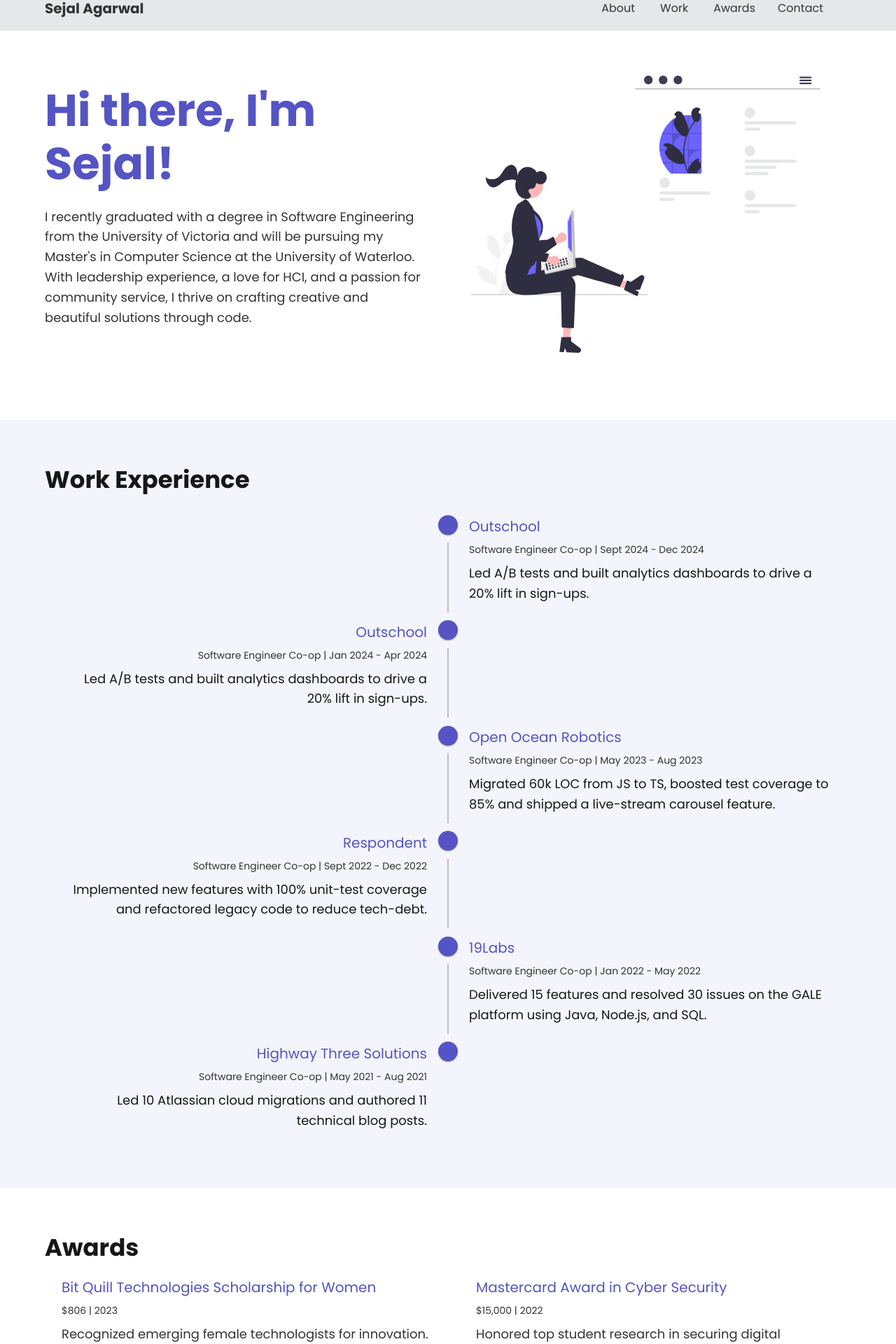
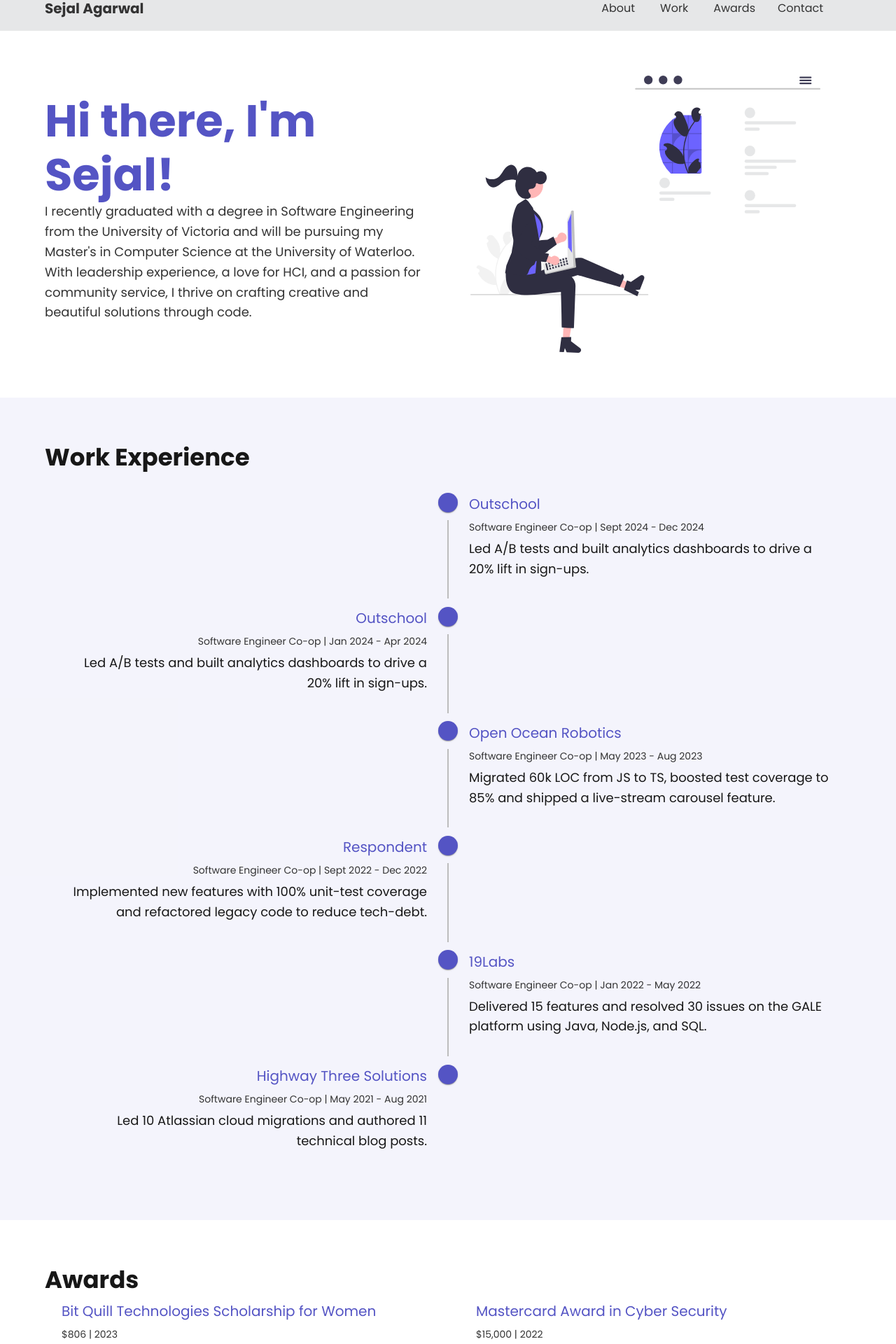
Before and after one commit to sejal-agarwal/personal-site, a Next.js app: page / in a window 1280 px wide. Shown: the part 20-1940 px from the top of the page at 70% size. Built offline with nearby package versions, Linux system fonts and the light colour scheme; some icons are missing.

Commit message:
fix spacing

```diff
--- /dev/null
+++ b/src/app/components/About.tsx
@@ -0,0 +1,61 @@
+"use client";
+import * as React from "react";
+import Image from "next/image";
+import { Box, Container, Typography } from "@mui/material";
+
+import womanProgrammer from "../../../public/womanProgrammer.svg";
+
+export default function About() {
+  return (
+    <>
+      <Box
+        component="section"
+        id="about"
+        sx={{
+          bgcolor: "background.default",
+          pt: { xs: 6, md: 8 },
+        }}
+      >
+        <Container maxWidth="lg">
+          <Box
+            sx={{
+              display: "flex",
+              flexDirection: { xs: "column-reverse", md: "row" },
+              alignItems: "center",
+              gap: { xs: 2, md: 8 },
+            }}
+          >
+            <Box sx={{ flex: 1 }}>
+              <Typography variant="h1" color="primary">
+                Hi there, I'm Sejal!
+              </Typography>
+              <Typography variant="body1" color="text.primary" paragraph>
+                I recently graduated with a degree in Software Engineering from
+                the University of Victoria and will be pursuing my Master's in
+                Computer Science at the University of Waterloo. With leadership
+                experience, a love for HCI, and a passion for community service,
+                I thrive on crafting creative and beautiful solutions through
+                code.
+              </Typography>
+            </Box>
+
+            <Box
+              sx={{
+                flex: 1,
+                textAlign: { xs: "center", md: "right" },
+              }}
+            >
+              <Image
+                src={womanProgrammer}
+                alt="Woman programmer illustration"
+                width={500}
+                height={400}
+                style={{ maxWidth: "100%", height: "auto" }}
+              />
+            </Box>
+          </Box>
+        </Container>
+      </Box>
+    </>
+  );
+}
--- a/src/app/components/Awards.tsx
+++ b/src/app/components/Awards.tsx
@@ -70,13 +70,13 @@ export function Awards() {
       id="awards"
       component="section"
       sx={{
-        mt: { xs: 2, md: 2 },
-        py: { xs: 4, md: 6 },
+        pt: { xs: 6, md: 8 },
+        pb: { xs: 6, md: 8 },
         scrollMarginTop: { xs: "55px", md: "64px" },
       }}
     >
       <Container maxWidth="lg">
-        <Typography variant="h4" gutterBottom sx={{ fontWeight: 700 }}>
+        <Typography variant="h4" sx={{ fontWeight: 700 }}>
           Awards
         </Typography>
 
@@ -113,13 +113,16 @@ export function Awards() {
                 <Typography
                   variant="subtitle2"
                   color="text.primary"
-                  sx={{ fontWeight: 500, mb: 1 }}
+                  sx={{ fontWeight: 500 }}
+                  gutterBottom
                 >
                   {award.amount
                     ? `${award.amount} | ${award.year}`
                     : award.year}
                 </Typography>
-                <Typography variant="body1">{award.description}</Typography>
+                <Typography variant="body1" paragraph>
+                  {award.description}
+                </Typography>
               </Box>
             </Paper>
           ))}
--- a/src/app/components/WorkTimeline.tsx
+++ b/src/app/components/WorkTimeline.tsx
@@ -80,8 +80,9 @@ export function WorkTimeline() {
       id="work"
       component="section"
       sx={{
-        mt: { xs: 12, md: 12 },
-        py: { xs: 6, md: 8 },
+        mt: { xs: 6, md: 8 },
+        pt: { xs: 6, md: 8 },
+        pb: { xs: 6, md: 8 },
         bgcolor: (t) => t.palette.primary.main + "10",
         scrollMarginTop: { xs: "55px", md: "64px" },
       }}
@@ -127,12 +128,13 @@ export function WorkTimeline() {
                   <Typography
                     variant="subtitle2"
                     color="text.primary"
-                    sx={{ fontWeight: 500, mb: 1 }}
+                    sx={{ fontWeight: 500 }}
+                    gutterBottom
                   >
                     Software Engineer Co-op | {exp.dateRange}
                   </Typography>
 
-                  <Typography>{exp.description}</Typography>
+                  <Typography paragraph>{exp.description}</Typography>
                 </TimelineContent>
               </TimelineItem>
             );
--- a/src/app/page.tsx
+++ b/src/app/page.tsx
@@ -1,70 +1,17 @@
 "use client";
 import * as React from "react";
-import Image from "next/image";
-import { Box, Container, Typography } from "@mui/material";
 import { WorkTimeline } from "./components/WorkTimeline";
 import { Awards } from "./components/Awards";
 
-import womanProgrammer from "../../public/womanProgrammer.svg";
 import { Contact } from "./components/Contact";
+import About from "./components/About";
 
-export default function About() {
+export default function Page() {
   return (
     <>
-      <Box
-        component="main"
-        sx={{
-          bgcolor: "background.default",
-          minHeight: { xs: "auto", md: "100vh" },
-          py: { xs: 2, md: 8 },
-        }}
-      >
-        <Container maxWidth="lg">
-          <Box
-            sx={{
-              display: "flex",
-              flexDirection: { xs: "column-reverse", md: "row" },
-              alignItems: "center",
-              gap: { xs: 2, md: 8 },
-            }}
-          >
-            <Box sx={{ flex: 1 }}>
-              <Typography variant="h1" color="primary" gutterBottom>
-                Hi there, I'm Sejal!
-              </Typography>
-              <Typography
-                variant="body1"
-                color="text.primary"
-                sx={{ mb: { xs: -4, md: 3 } }}
-              >
-                I recently graduated with a degree in Software Engineering from
-                the University of Victoria and will be pursuing my Master's in
-                Computer Science at the University of Waterloo. With leadership
-                experience, a love for HCI, and a passion for community service,
-                I thrive on crafting creative and beautiful solutions through
-                code.
-              </Typography>
-            </Box>
-
-            <Box
-              sx={{
-                flex: 1,
-                textAlign: { xs: "center", md: "right" },
-              }}
-            >
-              <Image
-                src={womanProgrammer}
-                alt="Woman programmer illustration"
-                width={500}
-                height={400}
-                style={{ maxWidth: "100%", height: "auto" }}
-              />
-            </Box>
-          </Box>
-        </Container>
+      <About/>
         <WorkTimeline />
         <Awards />
-      </Box>
       <Contact />
     </>
   );
```
